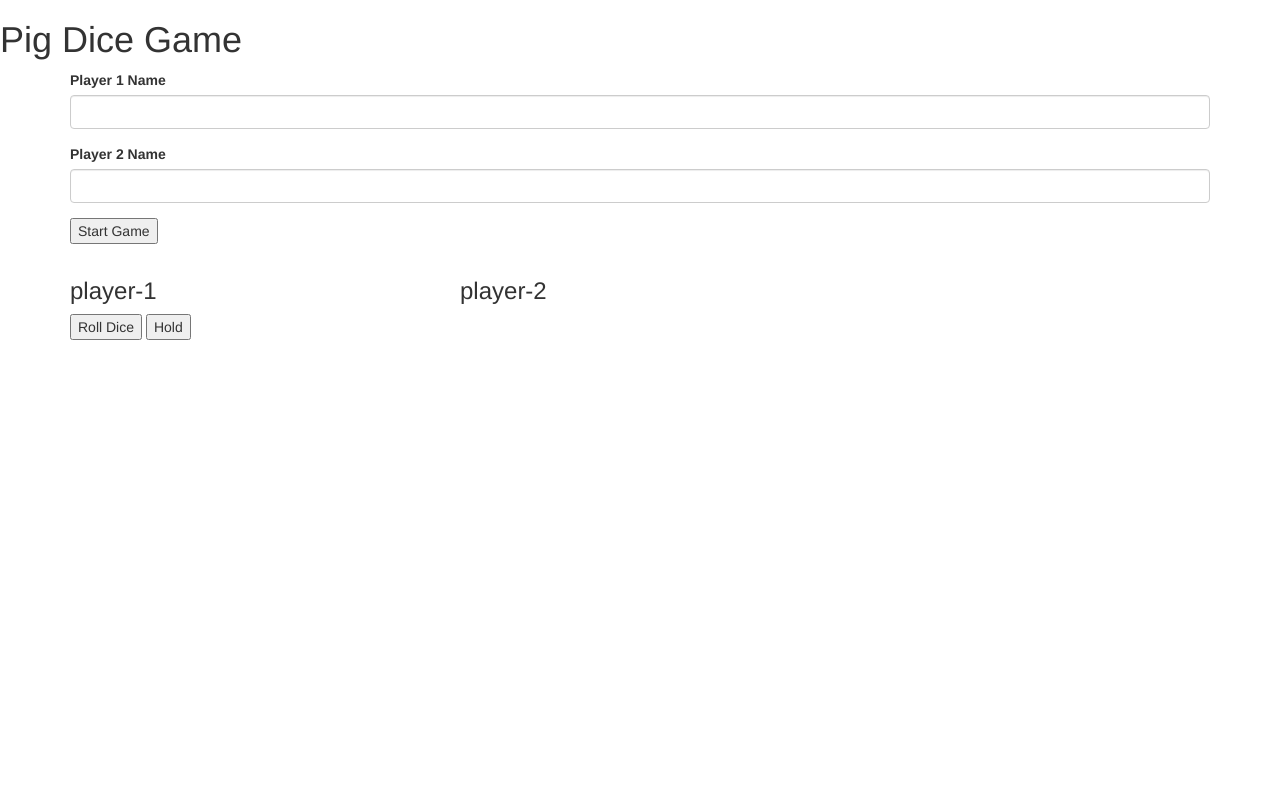
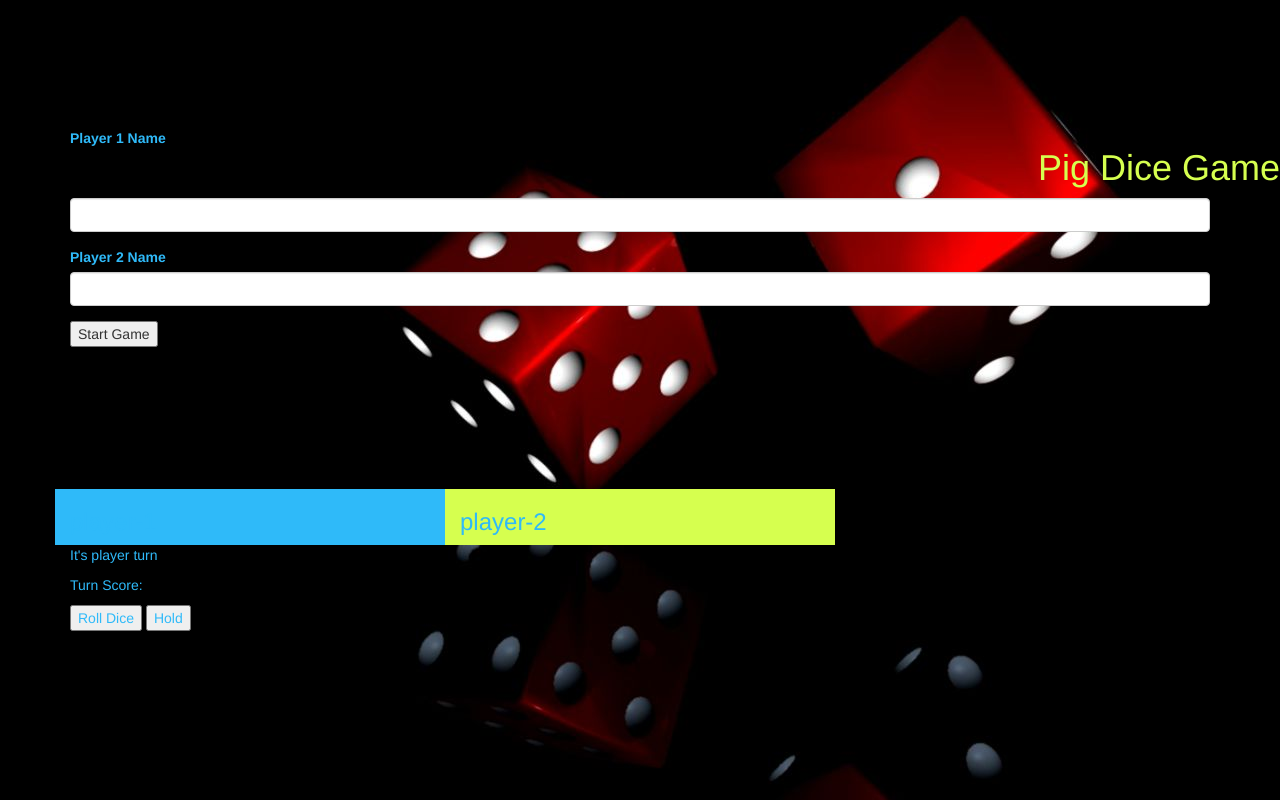
Before and after one commit to njambi25/Pig-Dice-Project, a plain HTML site: page index.html in a window 1280 px wide. Drawn offline with Linux system fonts and the light colour scheme.

Commit message:
style html

```diff
--- a/css/styles.css
+++ b/css/styles.css
@@ -1,3 +1,29 @@
+body {
+  background-image: url('../img/bg.jpg');
+}
+
+label {
+  color: #2fbaf9;
+}
+
+h1 {
+  float: right;
+  color: #d6ff4f;
+}
+
+#player-names-container {
+  margin-top: 10%;
+}
+
 #game-container {
-  /* display: none; */
+  color: #2fbaf9;
+  margin-top: 10%;
 }
+
+#left {
+  background-color: #2fbaf9;
+}
+
+#right {
+  background-color: #d6ff4f;
+}
--- a/index.html
+++ b/index.html
@@ -31,15 +31,20 @@
 
   <div class="container" id="game-container">
     <div class="row">
-      <div class="col-sm-4">
+      <div class="col-sm-4" id="left">
         <h3> player-1 <span id="gameStartPlayer1Name"></span></h3>
       </div>
-      <div class="col-sm-4">
+      <div class="col-sm-4" id="right">
         <h3> player-2 <span id="gameStartPlayer2Name"></span></h3>
       </div>
     </div>
 
     <!-- //dice and turn -->
+
+    <div id="show-stats">
+      <p>It's player <span id="stats-turn"></span> turn </p>
+      <p>Turn Score: <span id="stats-turn-score"></span></p>
+    </div>
     <button id="roll-dice-button" type="button" name="button">Roll Dice</button>
     <button id="hold-button" type="button" name="button">Hold</button>
   </div>
--- a/js/scripts.js
+++ b/js/scripts.js
@@ -32,6 +32,7 @@ var game = {
       this.turnScore += diceValue;
     }
   },
+
 };
 
 $(document).ready(function() {
```
